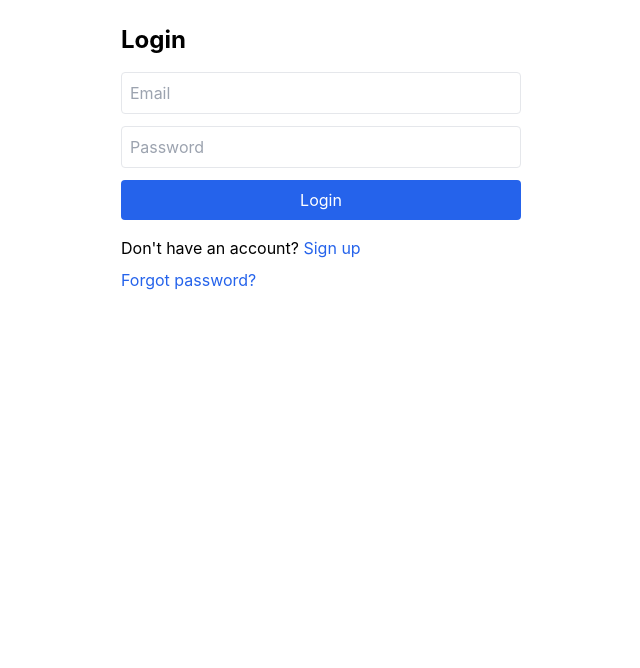
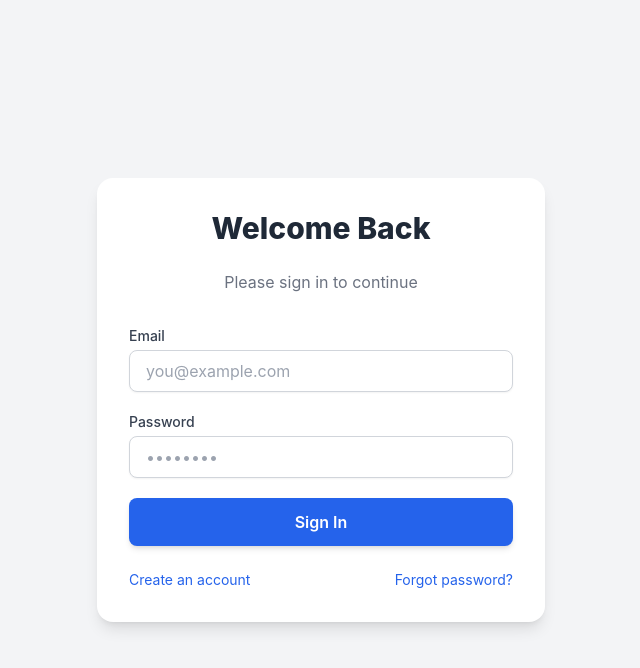
Before and after one commit to Rudra092/reactLogin, a React (Create React App) app: page /#/ in a window 1280 px wide. Shown: the top 668 px of the page, without its empty margins (319-959 px from the left). Built offline with nearby package versions, Linux system fonts and the light colour scheme.

Commit message:
seventh commit

```diff
--- a/src/App.js
+++ b/src/App.js
@@ -1,17 +1,17 @@
 import './App.css';
 /*router*/
 import { HashRouter as Router, Routes, Route } from 'react-router-dom';
-import LoginScreen from './components/login';
-import SignUpScreen from './components/signup';
-import ForgotPasswordScreen from './components/forgot-password';
+import Login from './components/login';
+import Signup from './components/signup';
+import ForgotPassword from './components/forgot-password';
 function App() {
   return (
     <div className="App">
       <Router>
       <Routes>
-        <Route path="/" element={<LoginScreen />} />
-        <Route path="/signup" element={<SignUpScreen/>} />
-        <Route path="/forgot-password" element={<ForgotPasswordScreen/>} />
+        <Route path="/" element={<Login />} />
+        <Route path="/signup" element={<Signup/>} />
+        <Route path="/forgot-password" element={<ForgotPassword/>} />
       </Routes>
     </Router>
     </div>
--- a/src/api.js
+++ b/src/api.js
@@ -8,3 +8,4 @@ const API = axios.create({
 export const loginUser = (data) => API.post("/login", data);
 export const signupUser = (data) => API.post("/signup", data);
 export const forgotPassword = (data) => API.post("/forgot-password", data);
+export const resetPassword = (token, data) => API.post(`/reset-password/${token}`, data);
--- a/src/components/forgot-password.js
+++ b/src/components/forgot-password.js
@@ -13,37 +13,68 @@ export default function ForgotPassword() {
     setMessage(null);
     try {
       await forgotPassword({ email });
-      setMessage("If that email exists, a password reset link has been sent.");
+      setMessage("✅ If that email exists, a password reset link has been sent.");
       setEmail("");
     } catch (err) {
-      setMessage(err.response?.data?.message || "Request failed");
+      setMessage(err.response?.data?.message || "❌ Request failed");
     } finally {
       setLoading(false);
     }
   };
 
   return (
-    <div className="max-w-md mx-auto p-6">
-      <h2 className="text-2xl font-bold mb-4">Forgot password</h2>
-      <form onSubmit={handleSubmit} className="space-y-3">
+    <div className="flex min-h-screen items-center justify-center bg-gray-100 px-4">
+      <div className="w-full max-w-md bg-white shadow-lg rounded-2xl p-8">
+        <h2 className="text-3xl font-extrabold text-center text-gray-800 mb-6">
+          Forgot Password
+        </h2>
+        <p className="text-center text-gray-500 mb-8">
+          Enter your email address and we’ll send you a reset link.
+        </p>
+
+        <form onSubmit={handleSubmit} className="space-y-5">
+          <div>
+            <label className="block text-sm font-medium text-gray-700">Email Address</label>
             <input
               value={email}
               onChange={(e) => setEmail(e.target.value)}
               type="email"
-          placeholder="Your account email"
+              placeholder="you@example.com"
               required
-          className="border p-2 w-full rounded"
+              className="mt-1 w-full px-4 py-2 border border-gray-300 rounded-lg shadow-sm
+                         focus:ring-2 focus:ring-yellow-500 focus:border-yellow-500 outline-none transition"
             />
-        <button disabled={loading} className="w-full p-2 bg-yellow-500 text-white rounded">
-          {loading ? "Sending…" : "Send reset link"}
+          </div>
+
+          <button
+            disabled={loading}
+            className="w-full py-3 px-4 bg-yellow-500 text-white font-semibold rounded-lg
+                       shadow-md hover:bg-yellow-600 focus:ring-2 focus:ring-yellow-400 focus:ring-offset-1
+                       transition disabled:opacity-50"
+          >
+            {loading ? "Sending…" : "Send Reset Link"}
           </button>
         </form>
 
-      <p className="mt-4">
-        Return to <Link to="/" className="text-blue-600">Login</Link>
-      </p>
+        <div className="mt-6 text-center text-sm">
+          Remember your password?{" "}
+          <Link to="/" className="text-blue-600 hover:underline">
+            Back to Login
+          </Link>
+        </div>
 
-      {message && <div className="mt-4 p-2 bg-gray-100 rounded">{message}</div>}
+        {message && (
+          <div
+            className={`mt-6 p-3 text-center rounded-lg text-sm ${
+              message.startsWith("✅")
+                ? "bg-green-100 text-green-700"
+                : "bg-red-100 text-red-700"
+            }`}
+          >
+            {message}
+          </div>
+        )}
+      </div>
     </div>
   );
 }
--- a/src/components/login.js
+++ b/src/components/login.js
@@ -16,56 +16,86 @@ export default function Login() {
     setMessage(null);
     try {
       const res = await loginUser(form);
-      // save token and user info
       localStorage.setItem("authToken", res.data.token);
-      localStorage.setItem("user", JSON.stringify({ _id: res.data._id, name: res.data.name, email: res.data.email }));
-      setMessage("Login successful — redirecting...");
-      // redirect to a protected route or home
-      setTimeout(() => navigate("/"), 500);
+      localStorage.setItem(
+        "user",
+        JSON.stringify({ _id: res.data._id, name: res.data.name, email: res.data.email })
+      );
+      setMessage("✅ Login successful — redirecting...");
+      setTimeout(() => navigate("/"), 800);
     } catch (err) {
-      setMessage(err.response?.data?.message || "Login failed. Check credentials.");
+      setMessage(err.response?.data?.message || "❌ Login failed. Check credentials.");
     } finally {
       setLoading(false);
     }
   };
 
   return (
-    <div className="max-w-md mx-auto p-6">
-      <h2 className="text-2xl font-bold mb-4">Login</h2>
-      <form onSubmit={handleSubmit} className="space-y-3">
+    <div className="flex min-h-screen items-center justify-center bg-gray-100 px-4">
+      <div className="w-full max-w-md bg-white shadow-lg rounded-2xl p-8">
+        <h2 className="text-3xl font-extrabold text-center text-gray-800 mb-6">Welcome Back</h2>
+        <p className="text-center text-gray-500 mb-8">Please sign in to continue</p>
+
+        <form onSubmit={handleSubmit} className="space-y-5">
+          <div>
+            <label className="block text-sm font-medium text-gray-700">Email</label>
             <input
               name="email"
               type="email"
               value={form.email}
               onChange={handleChange}
-          placeholder="Email"
+              placeholder="you@example.com"
               required
-          className="border p-2 w-full rounded"
+              className="mt-1 w-full px-4 py-2 border border-gray-300 rounded-lg shadow-sm
+                         focus:ring-2 focus:ring-blue-500 focus:border-blue-500 outline-none transition"
             />
+          </div>
+
+          <div>
+            <label className="block text-sm font-medium text-gray-700">Password</label>
             <input
               name="password"
               type="password"
               value={form.password}
               onChange={handleChange}
-          placeholder="Password"
+              placeholder="••••••••"
               required
-          className="border p-2 w-full rounded"
+              className="mt-1 w-full px-4 py-2 border border-gray-300 rounded-lg shadow-sm
+                         focus:ring-2 focus:ring-blue-500 focus:border-blue-500 outline-none transition"
             />
-        <button disabled={loading} className="w-full p-2 bg-blue-600 text-white rounded">
-          {loading ? "Logging in…" : "Login"}
+          </div>
+
+          <button
+            disabled={loading}
+            className="w-full py-3 px-4 bg-blue-600 text-white font-semibold rounded-lg
+                       shadow-md hover:bg-blue-700 focus:ring-2 focus:ring-blue-400 focus:ring-offset-1
+                       transition disabled:opacity-50"
+          >
+            {loading ? "Signing in…" : "Sign In"}
           </button>
         </form>
 
-      <div className="mt-4 space-y-2">
-        <p>
-          Don't have an account? <Link to="/signup" className="text-blue-600">Sign up</Link>
-        </p>
-        <p>
-          <Link to="/forgot-password" className="text-blue-600">Forgot password?</Link>
-        </p>
+        <div className="mt-6 flex justify-between text-sm">
+          <Link to="/signup" className="text-blue-600 hover:underline">
+            Create an account
+          </Link>
+          <Link to="/forgot-password" className="text-blue-600 hover:underline">
+            Forgot password?
+          </Link>
         </div>
 
-      {message && <div className="mt-4 p-2 bg-gray-100 rounded">{message}</div>}
+        {message && (
+          <div
+            className={`mt-6 p-3 text-center rounded-lg text-sm ${
+              message.startsWith("✅")
+                ? "bg-green-100 text-green-700"
+                : "bg-red-100 text-red-700"
+            }`}
+          >
+            {message}
+          </div>
+        )}
+      </div>
     </div>
   );
 }
--- /dev/null
+++ b/src/components/reset-password.js
@@ -0,0 +1,106 @@
+import React, { useState } from "react";
+import { useParams, useNavigate, Link } from "react-router-dom";
+import { resetPassword } from "../api";
+
+export default function ResetPassword() {
+  const { token } = useParams(); // token from URL (e.g., /reset-password/:token)
+  const navigate = useNavigate();
+
+  const [form, setForm] = useState({ password: "", confirmPassword: "" });
+  const [loading, setLoading] = useState(false);
+  const [message, setMessage] = useState(null);
+
+  const handleChange = (e) => setForm({ ...form, [e.target.name]: e.target.value });
+
+  const handleSubmit = async (e) => {
+    e.preventDefault();
+    setLoading(true);
+    setMessage(null);
+
+    if (form.password !== form.confirmPassword) {
+      setMessage("❌ Passwords do not match.");
+      setLoading(false);
+      return;
+    }
+
+    try {
+      await resetPassword(token, { password: form.password });
+      setMessage("✅ Password reset successful! Redirecting to login...");
+      setTimeout(() => navigate("/"), 1500);
+    } catch (err) {
+      setMessage(err.response?.data?.message || "❌ Reset failed. Try again.");
+    } finally {
+      setLoading(false);
+    }
+  };
+
+  return (
+    <div className="flex min-h-screen items-center justify-center bg-gray-100 px-4">
+      <div className="w-full max-w-md bg-white shadow-lg rounded-2xl p-8">
+        <h2 className="text-3xl font-extrabold text-center text-gray-800 mb-6">
+          Reset Password
+        </h2>
+        <p className="text-center text-gray-500 mb-8">
+          Enter your new password below.
+        </p>
+
+        <form onSubmit={handleSubmit} className="space-y-5">
+          <div>
+            <label className="block text-sm font-medium text-gray-700">New Password</label>
+            <input
+              name="password"
+              type="password"
+              value={form.password}
+              onChange={handleChange}
+              placeholder="Enter new password"
+              required
+              className="mt-1 w-full px-4 py-2 border border-gray-300 rounded-lg shadow-sm
+                         focus:ring-2 focus:ring-indigo-500 focus:border-indigo-500 outline-none transition"
+            />
+          </div>
+
+          <div>
+            <label className="block text-sm font-medium text-gray-700">Confirm Password</label>
+            <input
+              name="confirmPassword"
+              type="password"
+              value={form.confirmPassword}
+              onChange={handleChange}
+              placeholder="Re-enter new password"
+              required
+              className="mt-1 w-full px-4 py-2 border border-gray-300 rounded-lg shadow-sm
+                         focus:ring-2 focus:ring-indigo-500 focus:border-indigo-500 outline-none transition"
+            />
+          </div>
+
+          <button
+            disabled={loading}
+            className="w-full py-3 px-4 bg-indigo-600 text-white font-semibold rounded-lg
+                       shadow-md hover:bg-indigo-700 focus:ring-2 focus:ring-indigo-400 focus:ring-offset-1
+                       transition disabled:opacity-50"
+          >
+            {loading ? "Resetting…" : "Reset Password"}
+          </button>
+        </form>
+
+        <div className="mt-6 text-center text-sm">
+          <Link to="/" className="text-blue-600 hover:underline">
+            Back to Login
+          </Link>
+        </div>
+
+        {message && (
+          <div
+            className={`mt-6 p-3 text-center rounded-lg text-sm ${
+              message.startsWith("✅")
+                ? "bg-green-100 text-green-700"
+                : "bg-red-100 text-red-700"
+            }`}
+          >
+            {message}
+          </div>
+        )}
+      </div>
+    </div>
+  );
+}
--- a/src/components/signup.js
+++ b/src/components/signup.js
@@ -16,58 +16,102 @@ export default function Signup() {
     setMessage(null);
     try {
       const res = await signupUser(form);
-      setMessage("Signup successful! Logging you in...");
+      setMessage("✅ Signup successful! Redirecting...");
       localStorage.setItem("authToken", res.data.token);
-      localStorage.setItem("user", JSON.stringify({ _id: res.data._id, name: res.data.name, email: res.data.email }));
-      setTimeout(() => navigate("/"), 700);
+      localStorage.setItem(
+        "user",
+        JSON.stringify({ _id: res.data._id, name: res.data.name, email: res.data.email })
+      );
+      setTimeout(() => navigate("/"), 800);
     } catch (err) {
-      setMessage(err.response?.data?.message || "Signup failed");
+      setMessage(err.response?.data?.message || "❌ Signup failed");
     } finally {
       setLoading(false);
     }
   };
 
   return (
-    <div className="max-w-md mx-auto p-6">
-      <h2 className="text-2xl font-bold mb-4">Create account</h2>
-      <form onSubmit={handleSubmit} className="space-y-3">
+    <div className="flex min-h-screen items-center justify-center bg-gray-100 px-4">
+      <div className="w-full max-w-md bg-white shadow-lg rounded-2xl p-8">
+        <h2 className="text-3xl font-extrabold text-center text-gray-800 mb-6">
+          Create Account
+        </h2>
+        <p className="text-center text-gray-500 mb-8">
+          Sign up to get started with your journey
+        </p>
+
+        <form onSubmit={handleSubmit} className="space-y-5">
+          <div>
+            <label className="block text-sm font-medium text-gray-700">Full Name</label>
             <input
               name="name"
               type="text"
               value={form.name}
               onChange={handleChange}
-          placeholder="Full name"
+              placeholder="John Doe"
               required
-          className="border p-2 w-full rounded"
+              className="mt-1 w-full px-4 py-2 border border-gray-300 rounded-lg shadow-sm
+                         focus:ring-2 focus:ring-green-500 focus:border-green-500 outline-none transition"
             />
+          </div>
+
+          <div>
+            <label className="block text-sm font-medium text-gray-700">Email</label>
             <input
               name="email"
               type="email"
               value={form.email}
               onChange={handleChange}
-          placeholder="Email"
+              placeholder="you@example.com"
               required
-          className="border p-2 w-full rounded"
+              className="mt-1 w-full px-4 py-2 border border-gray-300 rounded-lg shadow-sm
+                         focus:ring-2 focus:ring-green-500 focus:border-green-500 outline-none transition"
             />
+          </div>
+
+          <div>
+            <label className="block text-sm font-medium text-gray-700">Password</label>
             <input
               name="password"
               type="password"
               value={form.password}
               onChange={handleChange}
-          placeholder="Password (min 6 chars)"
+              placeholder="At least 6 characters"
               required
-          className="border p-2 w-full rounded"
+              className="mt-1 w-full px-4 py-2 border border-gray-300 rounded-lg shadow-sm
+                         focus:ring-2 focus:ring-green-500 focus:border-green-500 outline-none transition"
             />
-        <button disabled={loading} className="w-full p-2 bg-green-600 text-white rounded">
-          {loading ? "Creating…" : "Sign up"}
+          </div>
+
+          <button
+            disabled={loading}
+            className="w-full py-3 px-4 bg-green-600 text-white font-semibold rounded-lg
+                       shadow-md hover:bg-green-700 focus:ring-2 focus:ring-green-400 focus:ring-offset-1
+                       transition disabled:opacity-50"
+          >
+            {loading ? "Creating…" : "Sign Up"}
           </button>
         </form>
 
-      <p className="mt-4">
-        Already have an account? <Link to="/" className="text-blue-600">Login</Link>
-      </p>
+        <div className="mt-6 text-center text-sm">
+          Already have an account?{" "}
+          <Link to="/" className="text-blue-600 hover:underline">
+            Login
+          </Link>
+        </div>
 
-      {message && <div className="mt-4 p-2 bg-gray-100 rounded">{message}</div>}
+        {message && (
+          <div
+            className={`mt-6 p-3 text-center rounded-lg text-sm ${
+              message.startsWith("✅")
+                ? "bg-green-100 text-green-700"
+                : "bg-red-100 text-red-700"
+            }`}
+          >
+            {message}
+          </div>
+        )}
+      </div>
     </div>
   );
 }
```
Lines whose indentation alone changed are shown as unchanged.
